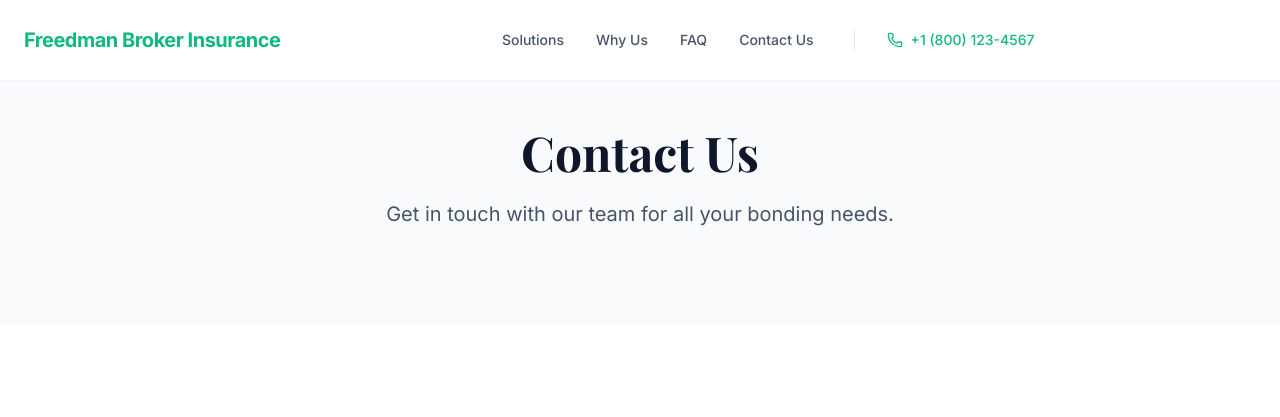
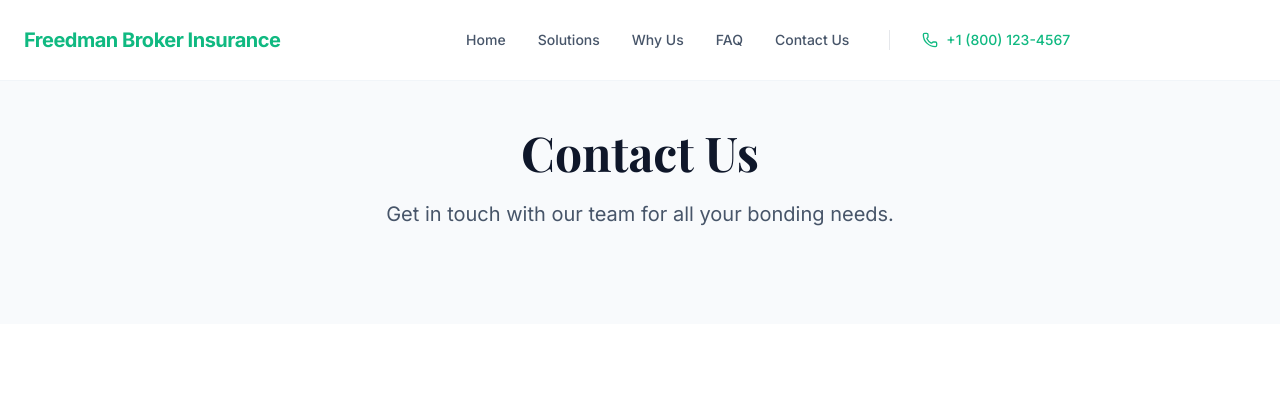
Before and after one commit to waris2615/mike, a plain HTML site: page contact.html in a window 1280 px wide. Shown: the top 417 px of the page. Drawn offline with nearby package versions, Linux system fonts and the light colour scheme.

Commit message:
Add Home to menu

```diff
--- a/contact.html
+++ b/contact.html
@@ -29,6 +29,7 @@
         <div class="max-w-7xl mx-auto px-6 h-20 flex items-center justify-between">
             <a href="index.html" class="text-brand-teal font-bold text-xl tracking-tight">Freedman Broker Insurance</a>
             <nav class="hidden lg:flex items-center gap-8 text-sm font-medium text-slate-600">
+                <a href="index.html" class="hover:text-brand-teal transition">Home</a>
                 <a href="index.html#solutions" class="hover:text-brand-teal transition">Solutions</a>
                 <a href="why-us.html" class="hover:text-brand-teal transition">Why Us</a>
                 <a href="index.html#faq" class="hover:text-brand-teal transition">FAQ</a>
@@ -55,6 +56,7 @@
             </button>
         </div>
         <nav class="flex-1 p-6 flex flex-col gap-4">
+            <a href="index.html" class="mobile-link">Home</a>
             <a href="index.html#solutions" class="mobile-link">Solutions</a>
             <a href="why-us.html" class="mobile-link">Why Us</a>
             <a href="index.html#faq" class="mobile-link">FAQ</a>
```
Also changed, not shown: index.html (+2 -0 lines), why-us.html (+2 -0 lines).
